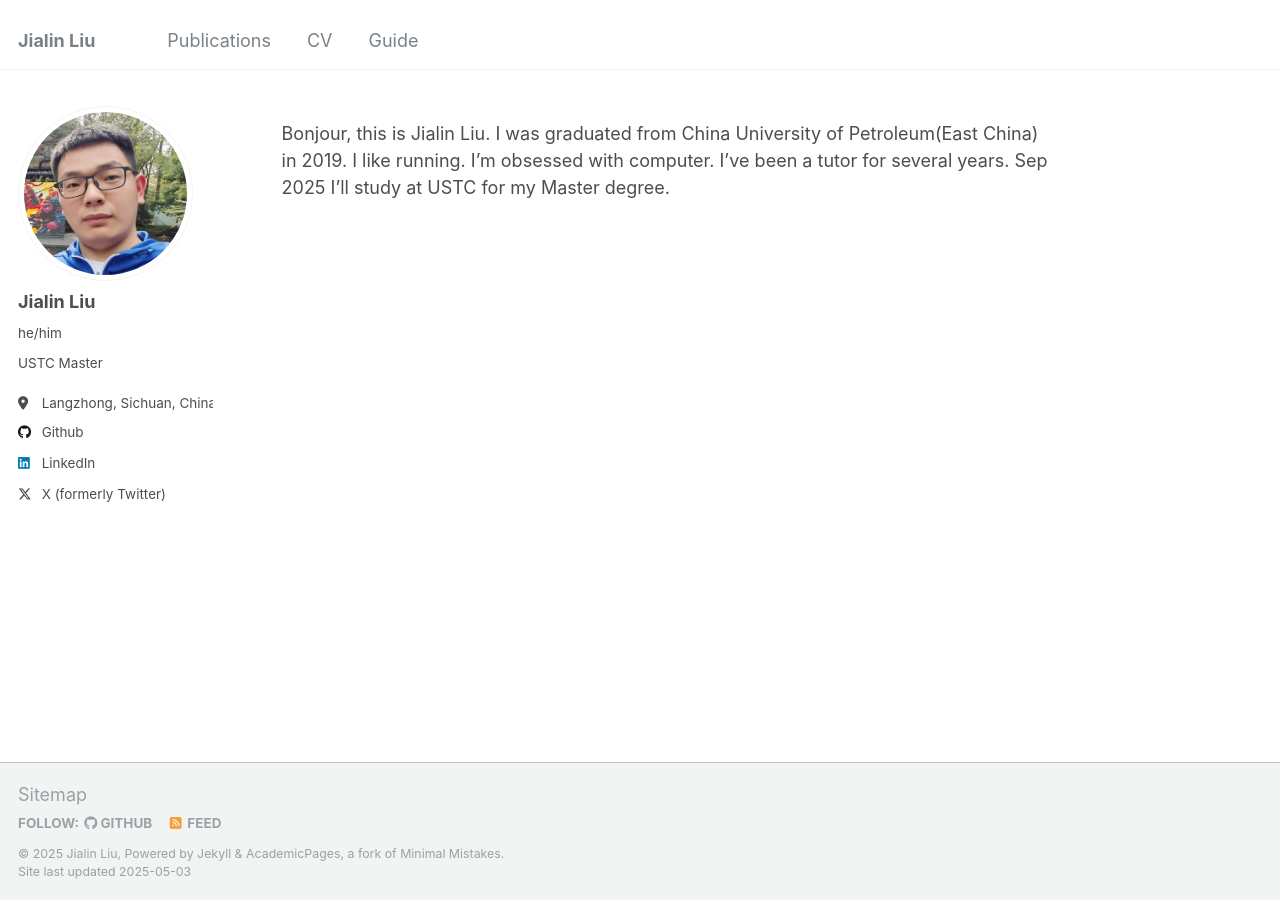
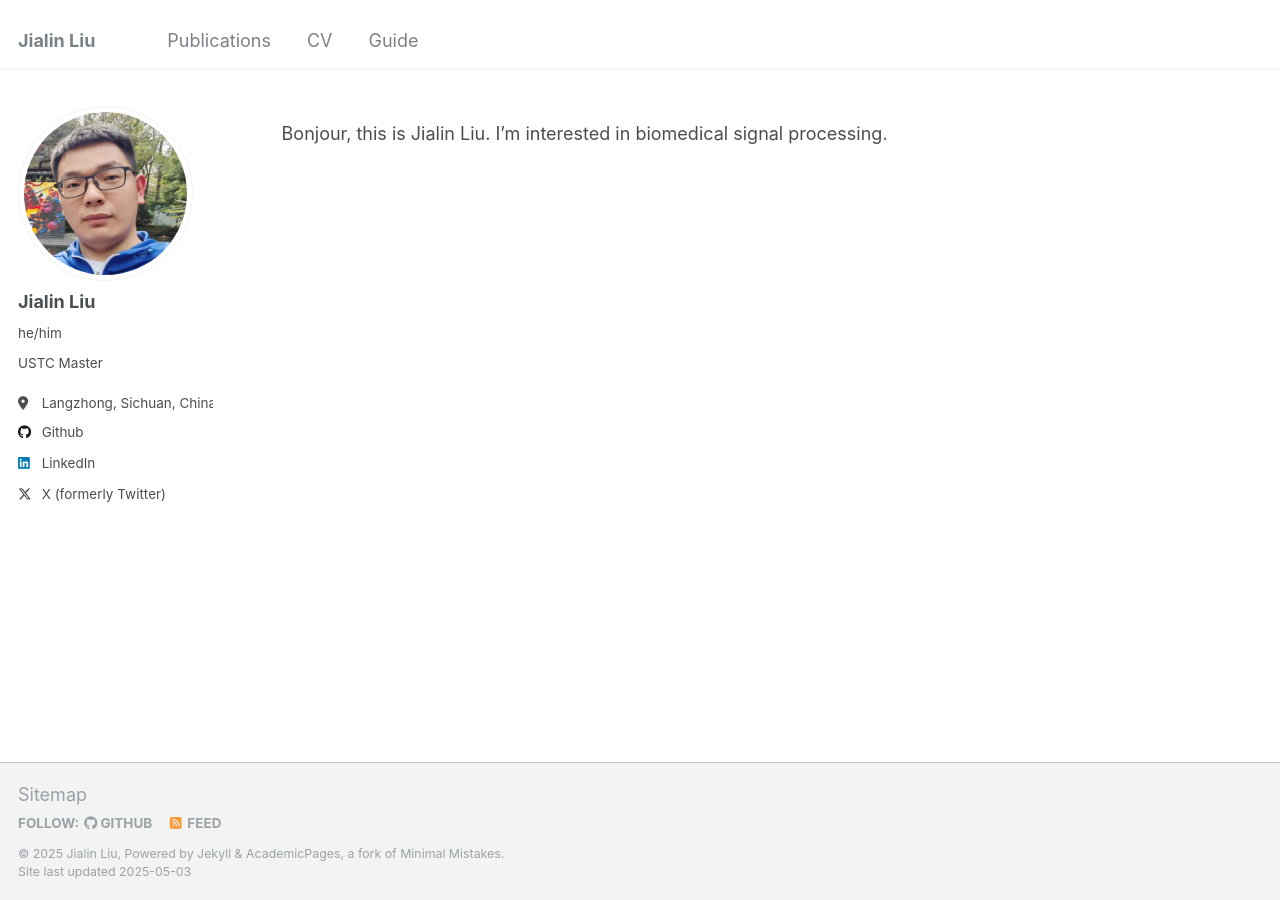
Before and after one commit to jialinliu0817/jialinliu0817.github.io, a Jekyll site: the page built from _pages/about.md, in a window 1280 px wide. Built offline with Jekyll 4.4.1, drawn with Linux system fonts in a browser that asks for light colours.

Commit message:
Update about.md

```diff
--- a/_pages/about.md
+++ b/_pages/about.md
@@ -7,4 +7,4 @@ redirect_from:
   - /about.html
 ---
 
-Bonjour, this is Jialin Liu. I was graduated from China University of Petroleum(East China) in 2019. I like running. I'm obsessed with computer. I've been a tutor for several years. Sep 2025 I'll study at USTC for my Master degree.
+Bonjour, this is Jialin Liu. I'm interested in biomedical signal processing.
```
